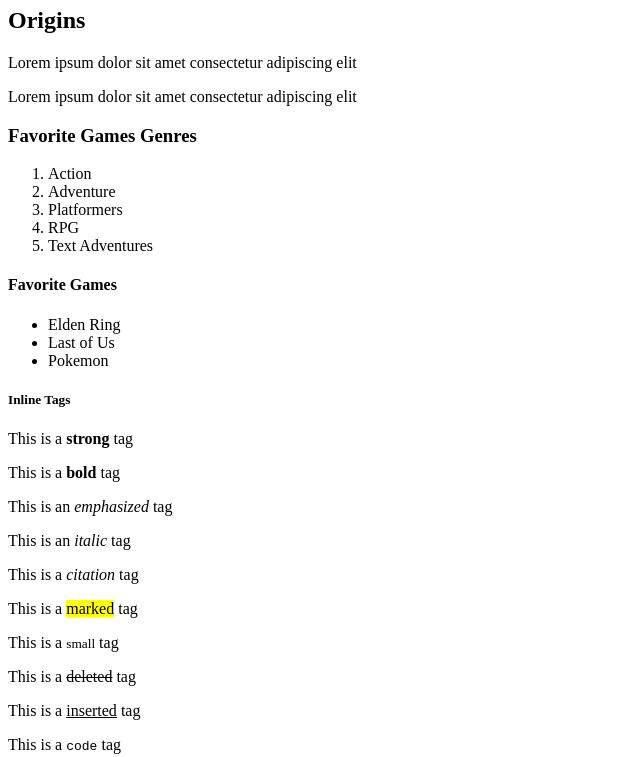
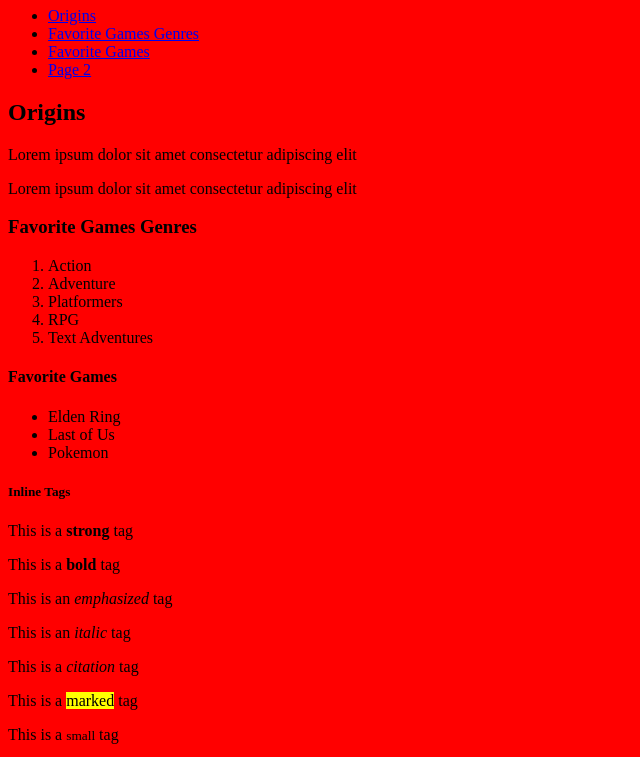
Before and after one commit to jailyna1/CIM-343, a plain HTML site: page index.html in a window 1280 px wide. Shown: the part 73-830 px from the top of the page, without its empty margins (0-640 px from the left). Drawn offline with Linux system fonts and the light colour scheme.

Commit message:
JAI - formatting + css changes

```diff
--- /dev/null
+++ b/css/style.css
@@ -0,0 +1,4 @@
+body {
+    /* Red, green, blue, alpha */
+    background-color: rgb(255, 0, 0,1);
+}
--- a/index.html
+++ b/index.html
@@ -11,21 +11,35 @@
 
         <!-- This meta tag encodes my characters and is used by the browser -->
         <meta charset="UTF-8">
+        <style>
+            body {
+                background-color: gainsboro;
+
+            }
+        </style>
+        <link rel="stylesheet" href="css/style.css">
     </head>
     <body>
         <!-- Body: The visible content of the page -->
         <header>
             <h1>Video Games</h1>
-            <nav> </nav> <!-- navigation typically goes inside header -->
+            <nav>
+                <ul>
+                    <li><a href="#origins">Origins</a></li>
+                    <li><a href="#favorite-genres">Favorite Games Genres</a></li>
+                    <li><a href="#favorite-games">Favorite Games</a></li>
+                    <li><a href="page2.html">Page 2</a></li>
+                </ul>
+            </nav> <!-- navigation typically goes inside header -->
         </header>
         <main>
             <section>
-                <h2>Origins</h2>
+                <h2 id="origins">Origins</h2>
                 <p>Lorem ipsum dolor sit amet consectetur adipiscing elit</p>
                 <p>Lorem ipsum dolor sit amet consectetur adipiscing elit</p>
             </section>
             <section>
-                <h3>Favorite Games Genres</h3>
+                <h3 id="favorite-genres">Favorite Games Genres</h3>
                 <ol>
                     <li>Action</li>
                     <li>Adventure</li>
@@ -35,7 +49,7 @@
                 </ol>
             </section>
             <section>
-                <h4>Favorite Games</h4>
+                <h4 id="favorite-games">Favorite Games</h4>
                 <ul>
                     <li>Elden Ring</li>
                     <li>Last of Us</li>
@@ -43,7 +57,7 @@
                 </ul>
             </section>
             <section>
-                <h5>Inline Tags</h5>
+                <h5 id="inline-tags">Inline Tags</h5>
 
                 <!-- No difference between <strong> and <b> -->
                 <p>This is a <strong>strong</strong> tag</p>
@@ -61,14 +75,14 @@
                 <p>This is a <code>code</code> tag</p>
                 <p>This is a <sub>subscript</sub> tag</p>
                 <p>This is a <sup>superscript</sup> tag</p>
-
+<!--
                 <p>This is a <a href="https://www.google.com" target="_blank">link</a> tag</p>
 
                 <p>This <a href="https://images.pexels.com/photos/7773745/pexels-photo-7773745.jpeg" target="_blank">link goes to an image of...</a></p>
 
                 <p>This is an image of a controller using an absolute link: <img src="https://images.pexels.com/photos/7773745/pexels-photo-7773745.jpeg" alt="Controller"></p>
 
-                <p>This is an image of a controller using a relative link: <img src="img/video-game-controller.jpg" alt="Game controller"></p>
+                <p>This is an image of a controller using a relative link: <img src="img/video-game-controller.jpg" alt="Game controller"></p>  -->
             </section>
         </main>
         <footer></footer>
--- a/package.json
+++ /dev/null
@@ -1,5 +0,0 @@
-{
-  "devDependencies": {
-    "prettier": "3.9.6"
-  }
-}
```
Also changed, not shown: page2.html (added, +10 -0 lines), 1 other file.
